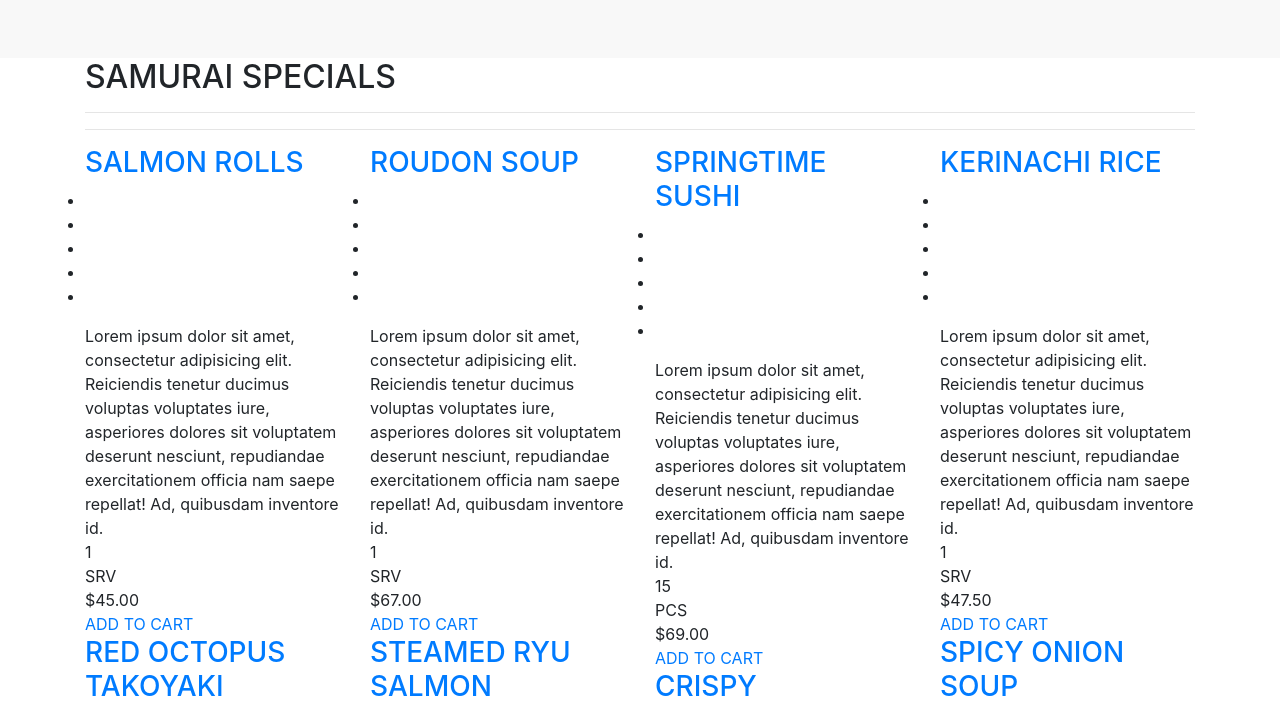
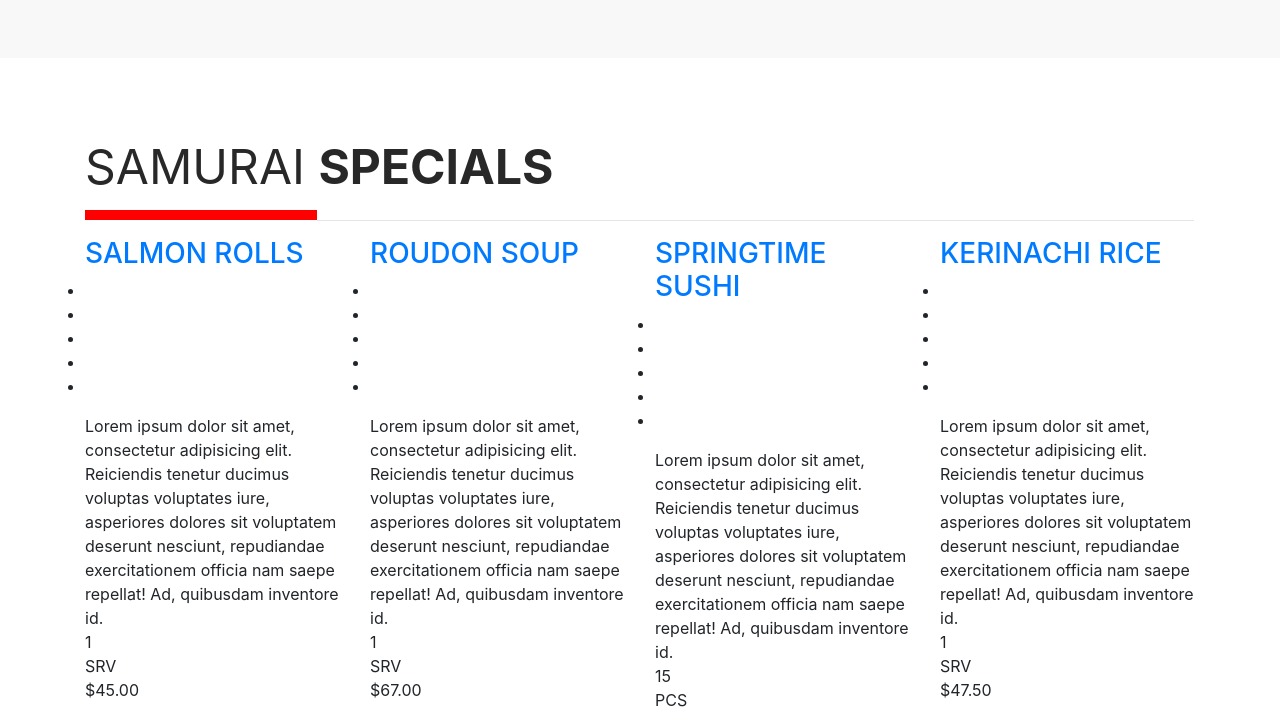
Before and after one commit to tuanmaster/tuanmaster.github.io, a plain HTML site: page index.html in a window 1280 px wide. Shown: the part 1077-1784 px from the top of the page. Drawn offline with nearby package versions, Linux system fonts and the light colour scheme; files whose address does not match are found by name.

Commit message:
up lan 2

```diff
--- a/css.css
+++ b/css.css
@@ -206,6 +206,10 @@ button.sub-menu__button {
     line-height: 40px;
     font-weight: bold;
     border: oldlace;
+    transition: 1s;
+}
+button.sub-menu__button:hover {
+    background: #C22121;
 }
 .menu-khung {
     width: 200px;
@@ -288,7 +292,7 @@ img.header-imges__img {
     position: absolute;
 }
 
-
+/*    End .header    */
 .section{
     background: #F8F8F8;
     height: 460px;
@@ -343,3 +347,35 @@ button.section__button:hover{
     position: relative;
     padding: 17px;
 }
+
+/*    End .section       */
+.specials {
+
+}
+
+h2.specials-title {
+    padding-top: 80px;
+    font-size: 48px;
+    color: #282828;
+    font-weight: 400;
+}
+
+span.black-bold {
+    font-weight: bold;
+}
+
+hr.hr-1 {
+    border: 5px solid red;
+    width: 20%;
+    float: left;
+    margin-top: 6px;
+}
+
+hr.hr-2 {
+    float: left;
+    width: 79%;
+}
+
+.row {
+    clear: both;
+}
```
